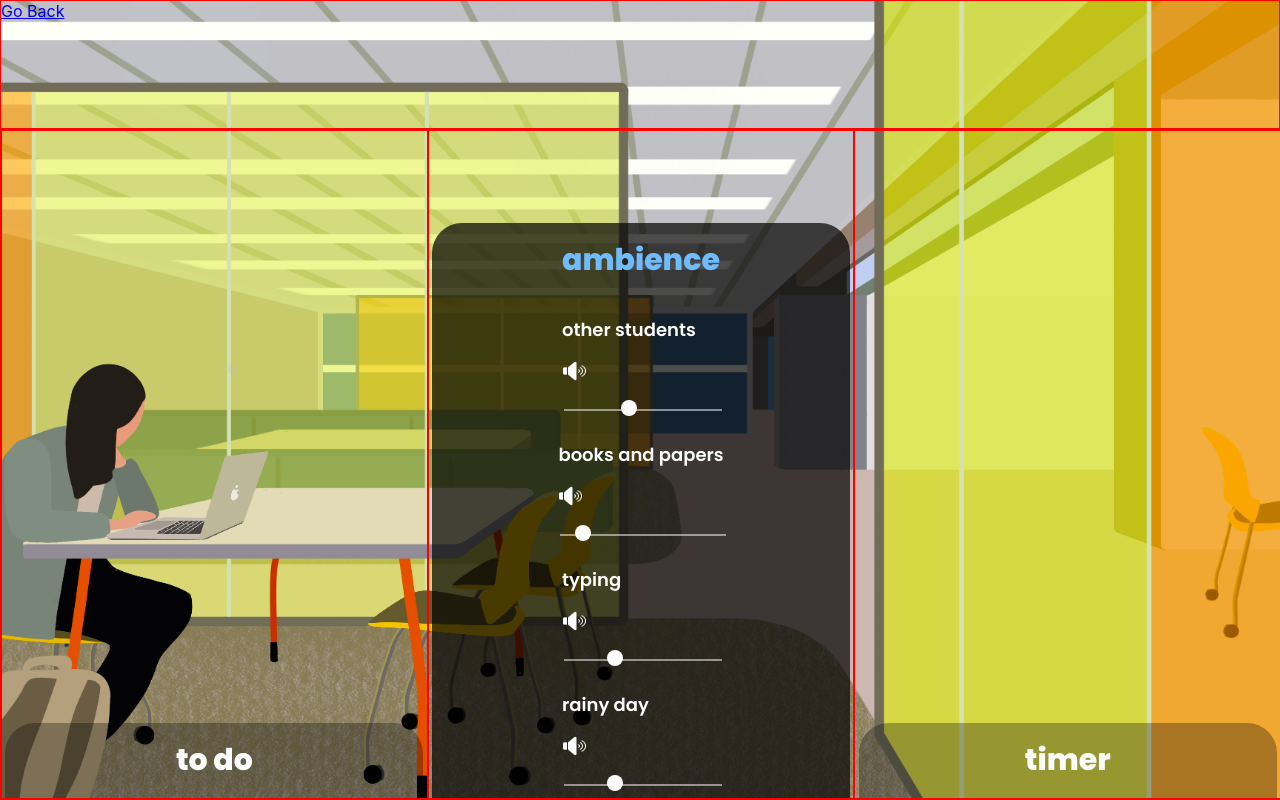
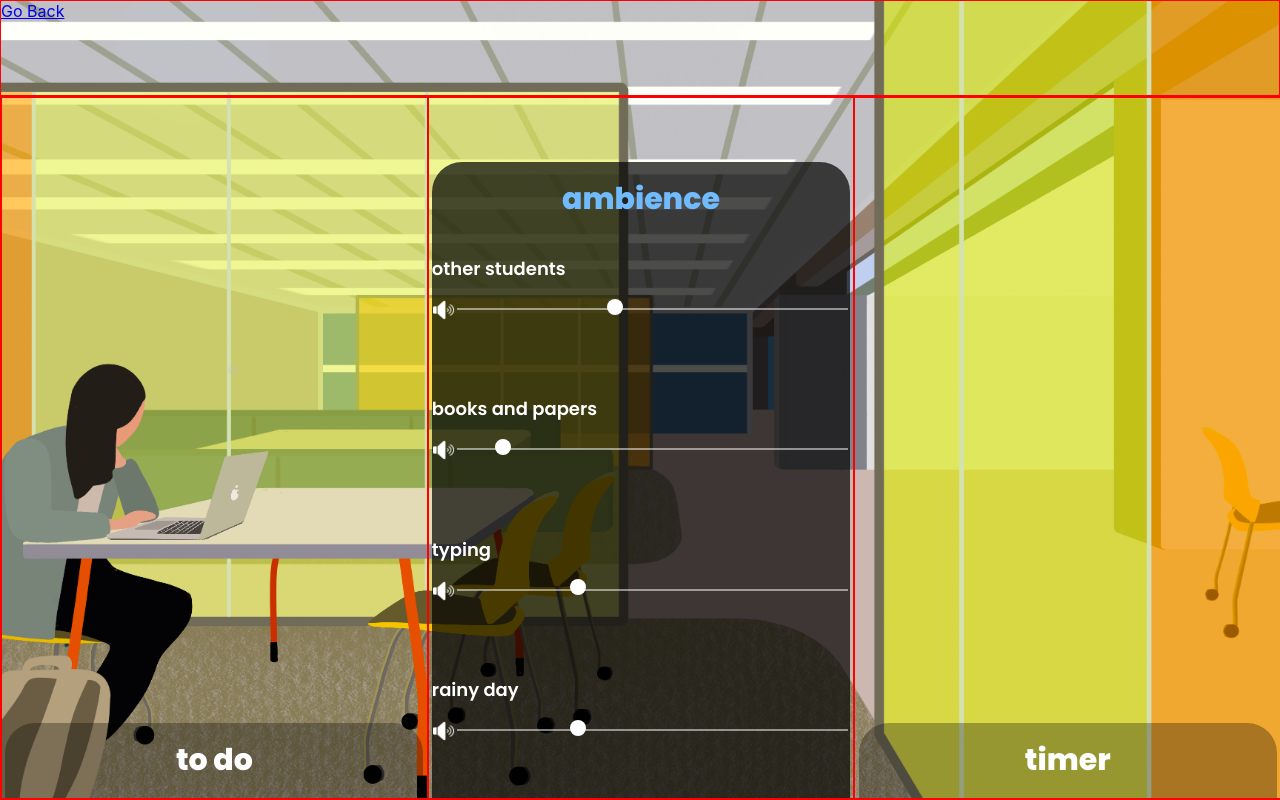
Before and after one commit to wtbui/BearStudy, a React (Create React App) app in the folder bear-study-react/: page /pages/moffit in a window 1280 px wide. Both pictures are taken after a click on the button "ambience". Built offline with nearby package versions, Linux system fonts and the light colour scheme.

Commit message:
fix todo

```diff
--- a/bear-study-react/src/components/ambience.js
+++ b/bear-study-react/src/components/ambience.js
@@ -5,48 +5,50 @@ function Ambience(props) {
     return(
         <div className='ambience-wrapper'>
             <div className='wrapper'>
-                <span>
                 <p className='volumeTitle'>{props.volumeTitle}</p>
                 <audio loop ref={props.audio1Ref}>
-                        <source src={require('../assets/talking.mp3')}/>
+                    <source src={require('../assets/2 Minute White Noise.mp3')}/>
                     This browser does not support HTML5 audio
                 </audio>
+                <div className='slider-wrapper'>
                     <img src={require("../assets/white-sound-image.png")} onClick={props.handlePlay}></img>
-                </span>
                     <input type="range" min="0" max="1" step="0.1" value = {props.volume} onChange={props.handleVolume}/>
                 </div>
+            </div>
             <div className='wrapper'>
-                <span>
                 <p className='volumeTitle'>{props.volume2Title}</p>
                 <audio loop ref={props.audio2Ref}>
                     <source src={require('../assets/Pen Writing .mp3')}/>
                     This browser does not support HTML5 audio
                 </audio>
+                <div className='slider-wrapper'>
                     <img src={require("../assets/white-sound-image.png")} onClick={props.handle2Play}></img>
-                </span>
                     <input type="range" min="0" max="1" step="0.1" value = {props.volume2} onChange={props.handleVolume2}/>
                 </div>
+
+            </div>
             <div className='wrapper'>
-                <span>
                 <p className='volumeTitle'>{props.volume3Title}</p>
                 <audio loop ref={props.audio3Ref}>
                     <source src={require('../assets/Typing Keyboard.mp3')}/>
                     This browser does not support HTML5 audio
                 </audio>
+                <div className='slider-wrapper'>
                     <img src={require("../assets/white-sound-image.png")} onClick={props.handle3Play}></img>
-                </span>
                     <input type="range" min="0" max="1" step="0.1" value = {props.volume3} onChange={props.handleVolume3}/>
                 </div>
+            </div>
             <div className='wrapper'>
-                <span>
                 <p className='volumeTitle'>{props.volume4Title}</p>
                 <audio loop ref={props.audio4Ref}>
                     <source src={require('../assets/Rain On Roof.mp3')}/>
                     This browser does not support HTML5 audio
                 </audio>
+                <div className='slider-wrapper'>
                     <img src={require("../assets/white-sound-image.png")} onClick={props.handle4Play}></img>
-                </span>
                     <input type="range" min="0" max="1" step="0.1" value = {props.volume4} onChange={props.handleVolume4}/>
+                </div>
+
             </div>
         </div>
     )
--- a/bear-study-react/src/pages/moffit.js
+++ b/bear-study-react/src/pages/moffit.js
@@ -10,7 +10,7 @@ import taskList from "../components/tasklist"
 import Ambience from "../components/ambience"
 import React, { useRef } from 'react';
 import Spotify from "../components/spotify"
-import spotifyIco from "../assets/spotify_icon.png"
+// import spotifyIco from "../assets/spotify_icon.png"
 
 export default function Moffit() {
     const [showTimer, setShowTimer] = useState(false)
@@ -43,6 +43,7 @@ export default function Moffit() {
     const [audio2Play, setAudio2Play] = useState(true);
     const [audio3Play, setAudio3Play] = useState(true);
     const [audio4Play, setAudio4Play] = useState(true);
+    const [taskListArr, setTaskListArr] = useState([]);
 
     function handlePlay() {
         if (audio1Play) {
--- a/bear-study-react/src/styles/ambience.css
+++ b/bear-study-react/src/styles/ambience.css
@@ -1,8 +1,12 @@
 .ambience-wrapper {
     display: flex;
     flex-direction: column;
-    align-items: center;
     text-align: left;
+
+}
+
+.slider-wrapper {
+  display: flex;
 }
 
 p {
@@ -10,6 +14,7 @@ p {
     font-weight: 600;
     font-size: large;
     color: white;
+    padding: 0;
 }
 
 img {
@@ -32,6 +37,7 @@ input[type="range"] {
     cursor: pointer;
     -webkit-appearance: none;
     width: 100%;
+    padding-bottom: 17.5%;
   }
   input[type="range"]::-webkit-slider-thumb {
     -webkit-appearance: none;
```
Also changed, not shown: bear-study-react/src/components/spotify.js (added), 1 other file (tests, documents, lock files or other folders). Lines whose indentation alone changed are shown as unchanged.
